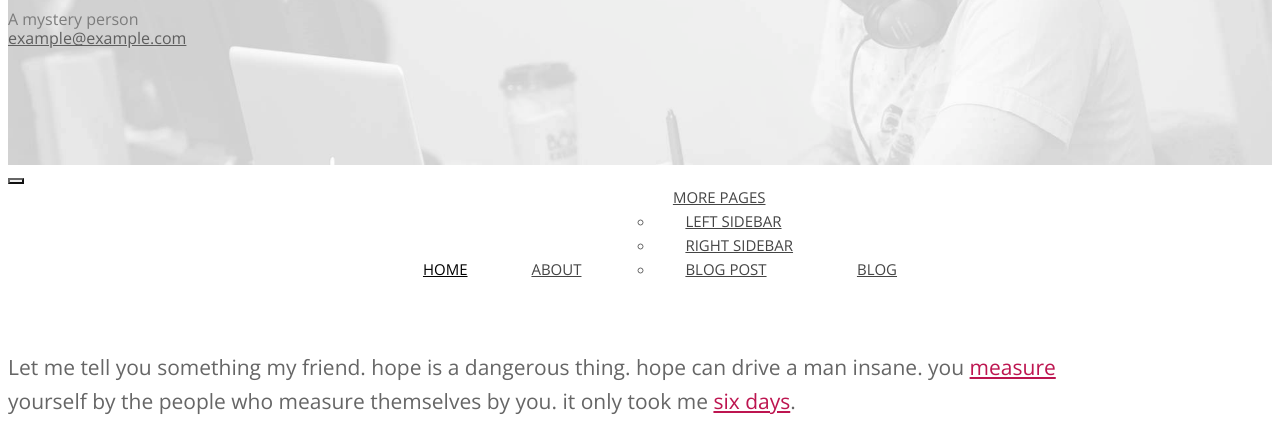
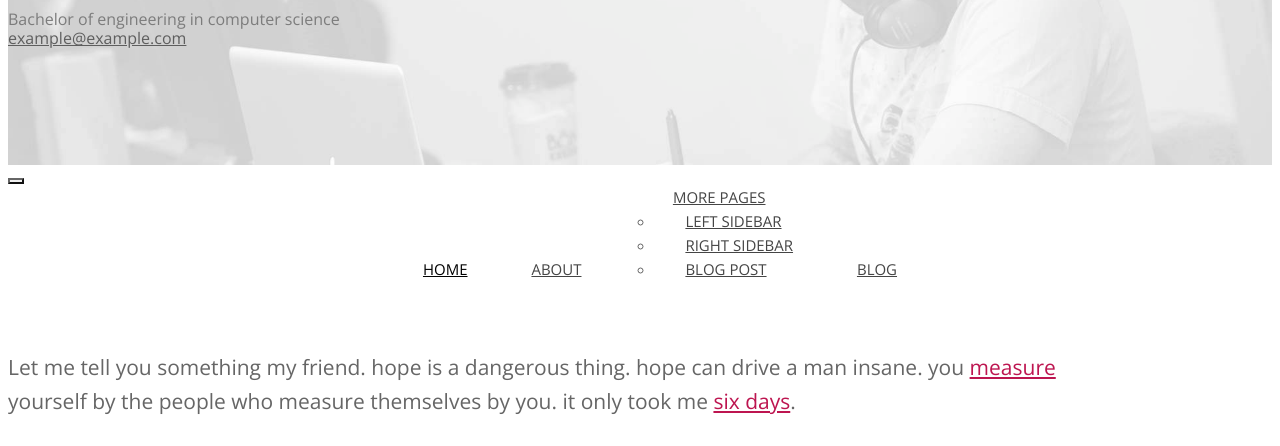
Before and after one commit to divyagowdaa/resume, a plain HTML site: page index.html in a window 1280 px wide. Shown: the part 354-800 px from the top of the page. Drawn offline with nearby package versions, Linux system fonts and the light colour scheme; some icons are missing; a web font is replaced by a local one.

Commit message:
Changes by anup

```diff
--- a/index.html
+++ b/index.html
@@ -29,7 +29,7 @@
 			<img class="img-circle" src="assets/images/guy.jpg" alt="">
 
 			<span class="title">Divya A Gowda</span>
-			<span class="tagline">A mystery person<br>
+			<span class="tagline">Bachelor of engineering in computer science<br>
 
 				<a href="">example@example.com</a></span>
 		</h1>
```
